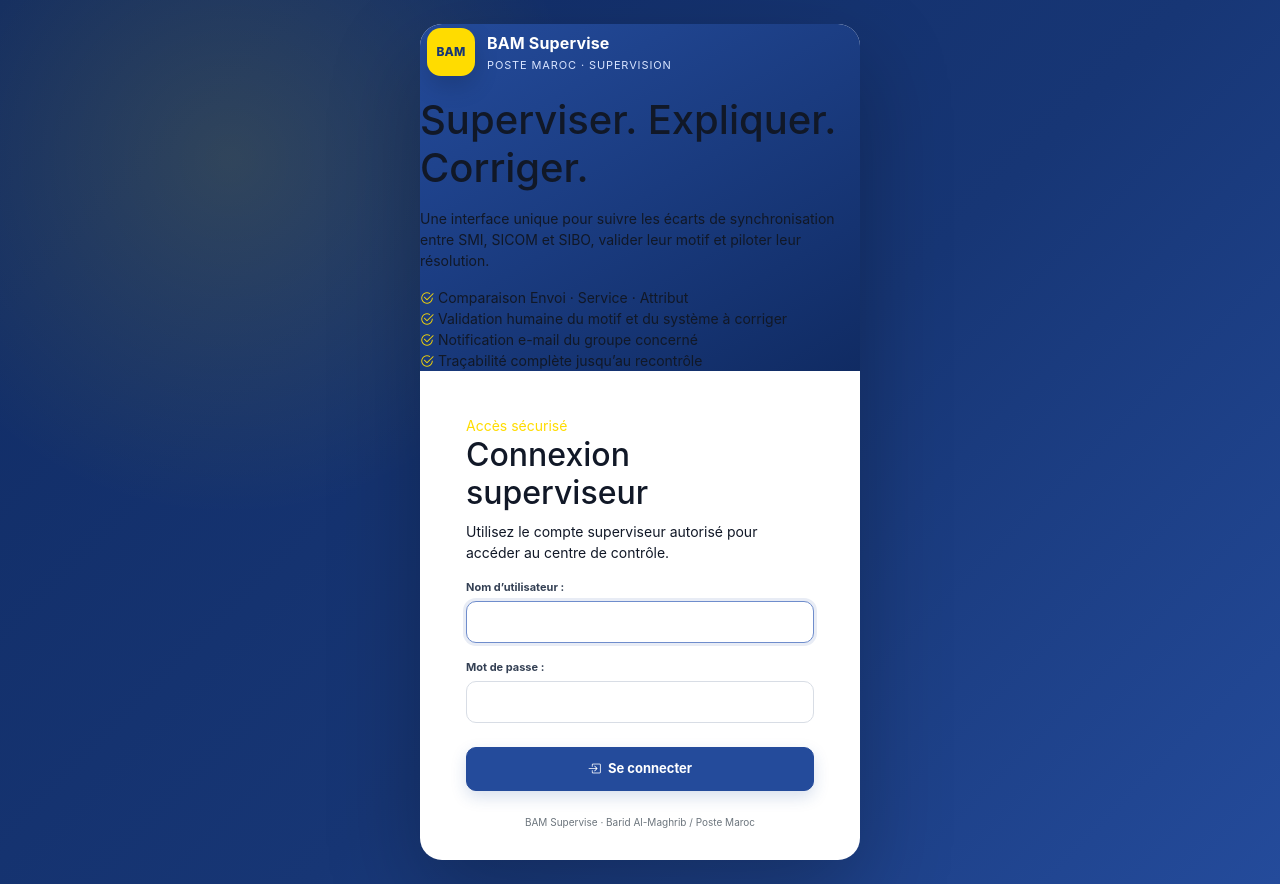
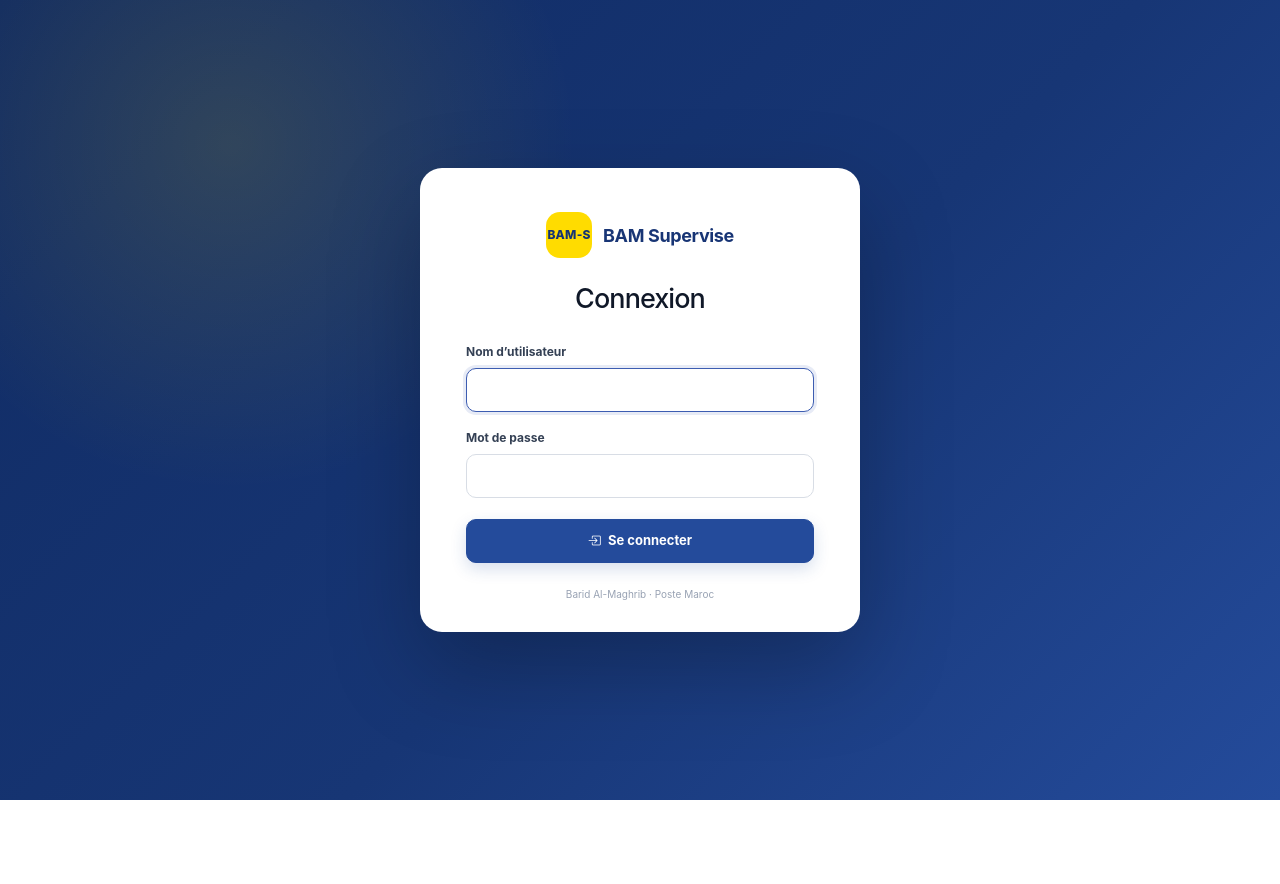
Before and after one commit to mohamedsamibouanani-cmyk/BAM-supervise, a Django app: page /login/ in a window 1280 px wide. After the commit the page ends 800 px from the top, so only its background shows below. Run offline with Django 5.2, Linux system fonts and the light colour scheme; some libraries are stand-ins or nearby versions.

Commit message:
Épurer le formulaire de connexion

```diff
--- a/supervision/templates/supervision/login.html
+++ b/supervision/templates/supervision/login.html
@@ -2,29 +2,32 @@
 {% block title %}Connexion · BAM Supervise{% endblock %}
 {% block auth_content %}
 <div class="login-shell">
-  <section class="login-brand">
-    <a class="brand text-decoration-none" href="#"><span class="brand-mark">BAM</span><span><strong>BAM Supervise</strong><small>Poste Maroc · Supervision</small></span></a>
-    <div>
-      <h1>Superviser. Expliquer. Corriger.</h1>
-      <p class="mt-3">Une interface unique pour suivre les écarts de synchronisation entre SMI, SICOM et SIBO, valider leur motif et piloter leur résolution.</p>
+  <section class="login-form">
+    <div class="login-identity">
+      <span class="brand-mark">BAM-S</span>
+      <strong>BAM Supervise</strong>
     </div>
-    <div class="login-points">
-      <div class="login-point"><i class="bi bi-check2-circle"></i> Comparaison Envoi · Service · Attribut</div>
-      <div class="login-point"><i class="bi bi-check2-circle"></i> Validation humaine du motif et du système à corriger</div>
-      <div class="login-point"><i class="bi bi-check2-circle"></i> Notification e-mail du groupe concerné</div>
-      <div class="login-point"><i class="bi bi-check2-circle"></i> Traçabilité complète jusqu’au recontrôle</div>
-    </div>
-  </section>
-  <section class="login-form">
-    <span class="kicker">Accès sécurisé</span>
-    <h2>Connexion superviseur</h2>
-    <p>Utilisez le compte superviseur autorisé pour accéder au centre de contrôle.</p>
-    <form method="post">{% csrf_token %}
-      {{ form.as_p }}
-      {% if form.non_field_errors %}<div class="alert alert-danger">{{ form.non_field_errors }}</div>{% endif %}
-      <button class="btn btn-primary w-100 py-2 mt-2" type="submit"><i class="bi bi-box-arrow-in-right me-1"></i> Se connecter</button>
+    <h1>Connexion</h1>
+    <form method="post" novalidate>{% csrf_token %}
+      {% if form.non_field_errors %}
+        <div class="alert alert-danger login-error" role="alert">
+          <i class="bi bi-x-circle-fill" aria-hidden="true"></i>
+          Identifiant ou mot de passe incorrect.
+        </div>
+      {% endif %}
+      <div class="login-field">
+        <label for="{{ form.username.id_for_label }}">Nom d’utilisateur</label>
+        {{ form.username }}
+        {% for error in form.username.errors %}<div class="field-error">{{ error }}</div>{% endfor %}
+      </div>
+      <div class="login-field">
+        <label for="{{ form.password.id_for_label }}">Mot de passe</label>
+        {{ form.password }}
+        {% for error in form.password.errors %}<div class="field-error">{{ error }}</div>{% endfor %}
+      </div>
+      <button class="btn btn-primary w-100" type="submit"><i class="bi bi-box-arrow-in-right me-1"></i> Se connecter</button>
     </form>
-    <div class="text-center mt-4 text-secondary" style="font-size:10px">BAM Supervise · Barid Al-Maghrib / Poste Maroc</div>
+    <div class="login-footer">Barid Al-Maghrib · Poste Maroc</div>
   </section>
 </div>
 {% endblock %}
```
